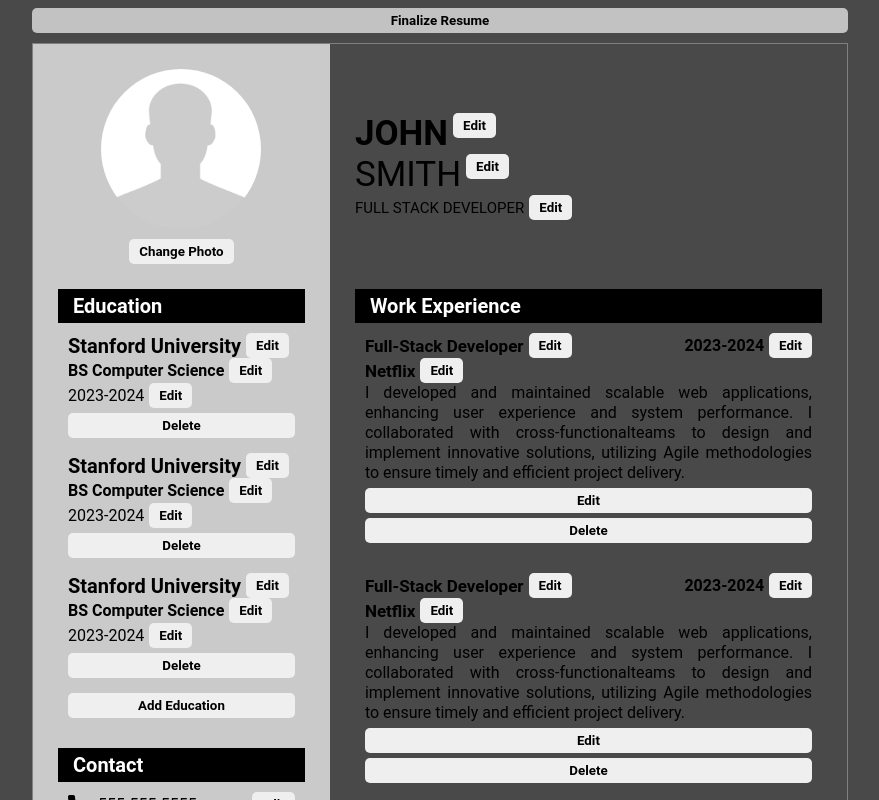
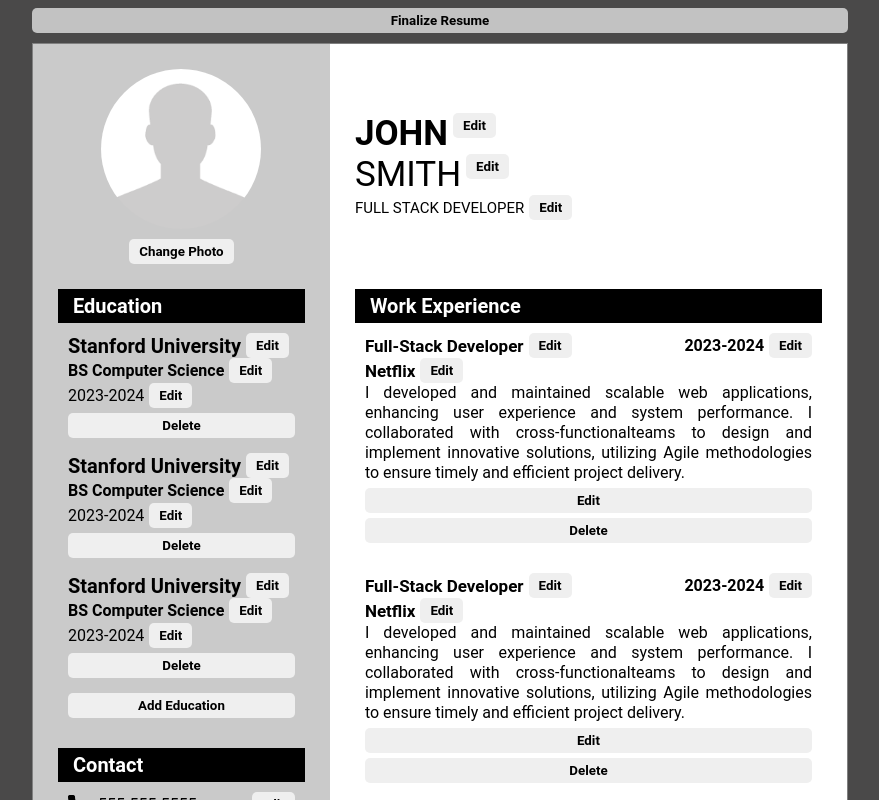
Before and after one commit to Jaizzer/swift-cv, a React (Vite) app: page / in a window 1280 px wide. Shown: the top 800 px of the page, without its empty margins (200-1079 px from the left). Built offline with nearby package versions, Linux system fonts and the light colour scheme.

Commit message:
feat: Add explicit white color to document

```diff
--- a/src/index.css
+++ b/src/index.css
@@ -472,3 +472,8 @@ label {
 body {
     background-color: #4a4949;
 }
+
+
+.document {
+    background-color: white;
+}
```
